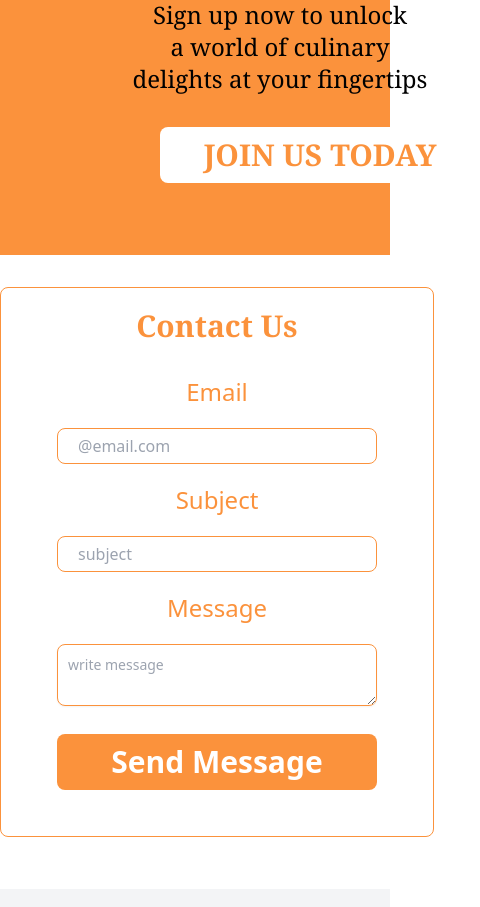
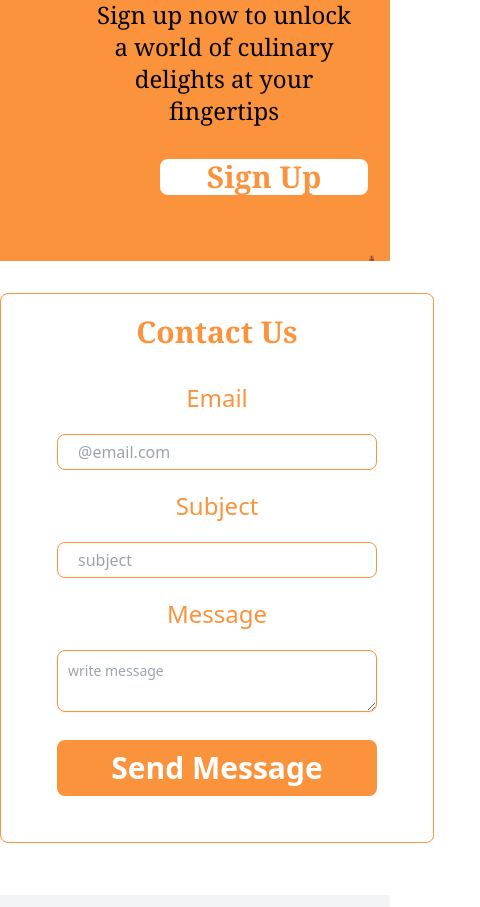
Before and after one commit to MOYIN-21/Online-Recipe-Manager-Frontend, a React (Vite) app: page / in a window 390 px wide. Shown: the part 2145-3052 px from the top of the page, 480 px wide, since content can reach past the window. Built offline with nearby package versions, Linux system fonts and the light colour scheme.

Commit message:
responsive done

```diff
--- a/src/websiteLandingPage/home/CallToAction.jsx
+++ b/src/websiteLandingPage/home/CallToAction.jsx
@@ -5,7 +5,7 @@ import { Link } from 'react-router-dom'
 const CallToAction = () => {
   return (
     <div className='pt-5'>
-        <div className='bg-orange-400 md:mt-0-sm px-4  mx-auto max-w-screen-xl lg:px-6'>
+        <div className='bg-orange-400 md:mt-0-sm px-4 sm:w-min-screen mx-auto max-w-screen-xl lg:px-6'>
           <div className='flex flex-row justify-between'>
             <div className='pl-16 text-2xl lg:text-6xl text-center md:text-left pt-16 font-serif justify-start flex flex-col gap-8'>
               Experience the joy of <br />
@@ -13,7 +13,14 @@ const CallToAction = () => {
               Sign up now to unlock <br />
               a world of culinary <br />
               delights at your fingertips
-             <Link to="/signup"> <button type="button" className="flex justify-center ml-20 text-orange-400 bg-white rounded-lg w-80 h-14 text-center font-bold text-3xl items-center">JOIN US TODAY </button></Link>
+                <Link to="/signup">
+                    <button type="button" className="flex justify-center ml-20 text-orange-400 bg-white rounded-lg w-52 lg:w-80 lg:h-14 text-center font-bold text-3xl items-center">
+                        <span className="block lg:hidden">Sign Up</span>
+                        <span className="hidden lg:block">JOIN US TODAY</span>
+                    </button>
+                </Link>
+
+                {/*<Link to="/signup"> <button type="button" className="flex justify-center ml-20 text-orange-400 bg-white rounded-lg w-52 lg:w-80 lg:h-14 text-center font-bold text-3xl items-center">JOIN US TODAY </button></Link>*/}
             </div>
             <div className='flex pt-96 '>
               <img className='lg:w-[300px] w-[200px]' src={call} alt="" />
```
